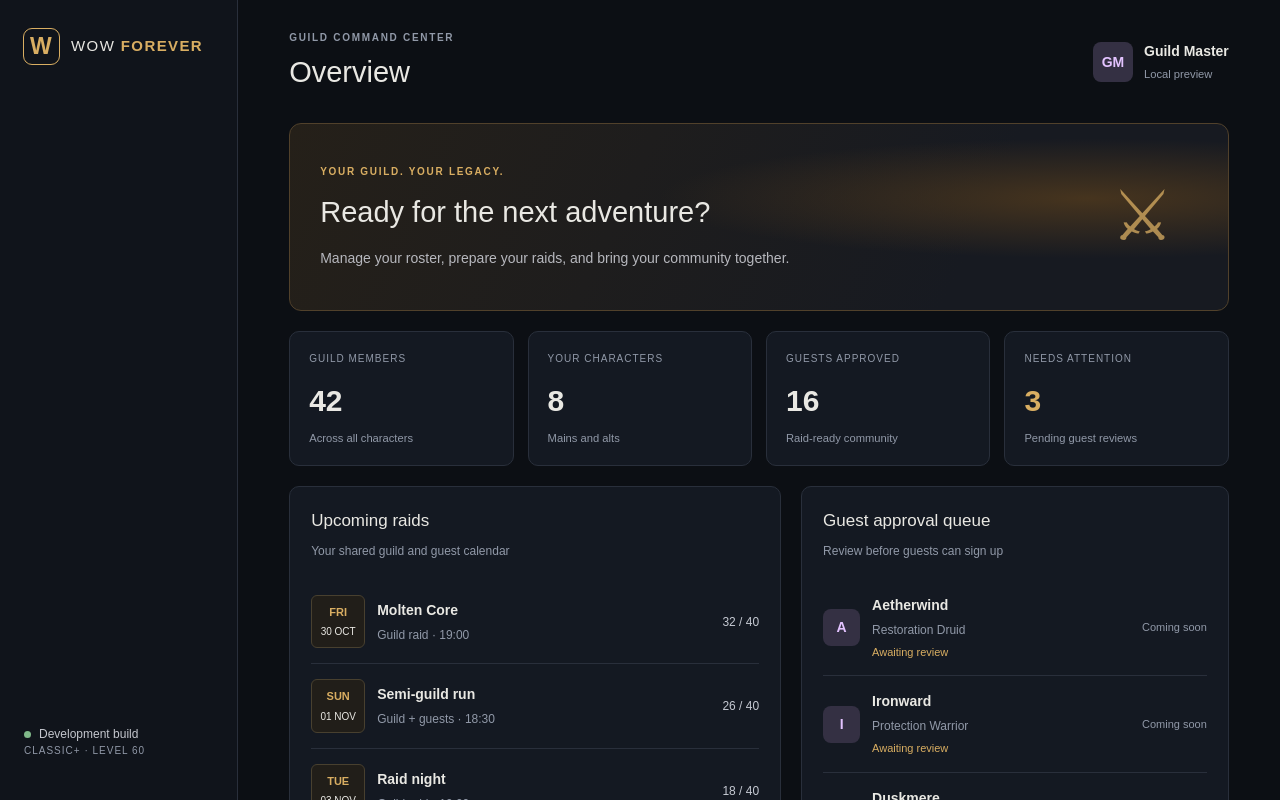
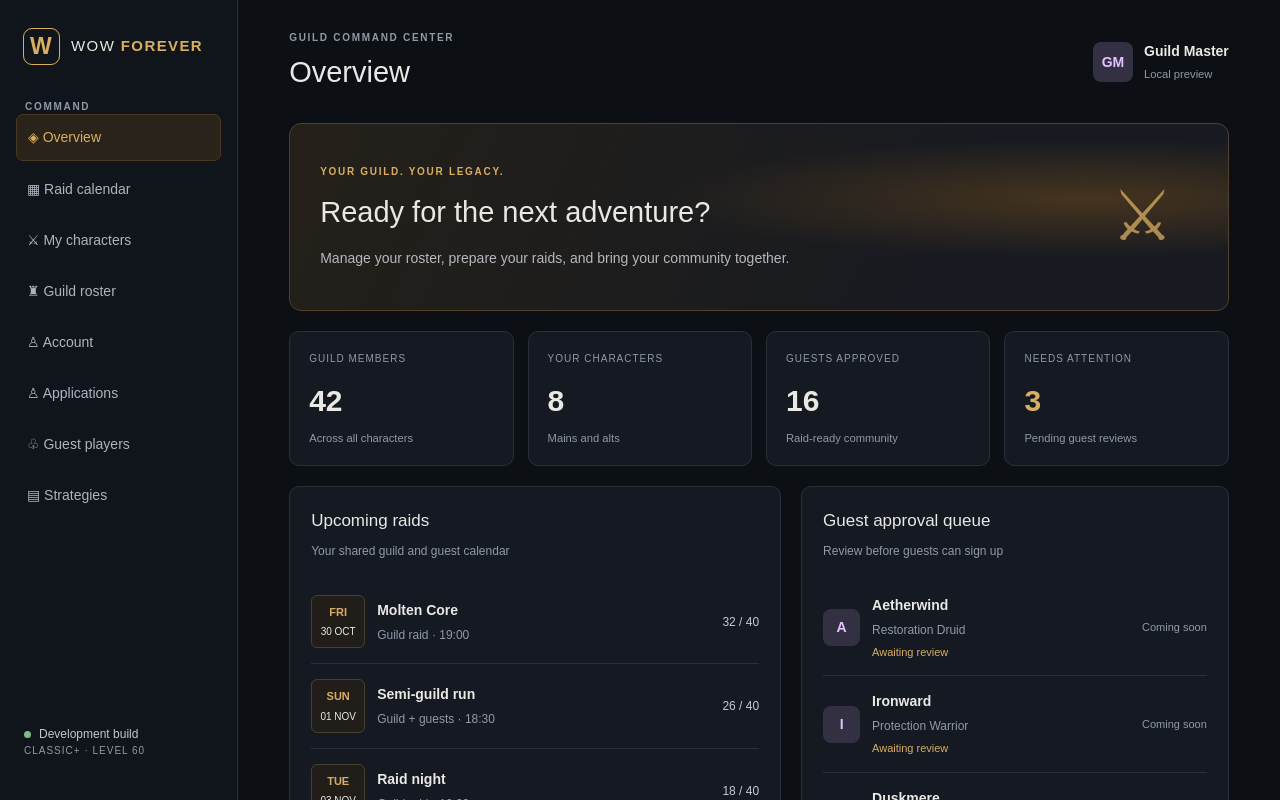
Before and after one commit to Wall-EEE/WoW-Forever-Guild-manager, a Next.js app: page / in a window 1280 px wide. Shown: the top 800 px of the page. Built offline with nearby package versions, Linux system fonts and the light colour scheme.

Commit message:
Keep desktop dashboard sidebar visible while using burger on mobile

```diff
--- a/app/globals.css
+++ b/app/globals.css
@@ -104,3 +104,15 @@ footer span { color: var(--gold); padding: 0 5px; }
  .sidebar-menu nav .nav-item{min-height:45px;padding:13px}
  .sidebar-bottom{display:none}
 }
+
+.sidebar-mobile-menu{display:none}
+@media(max-width:700px){
+ .sidebar>.nav-label,.sidebar>nav{display:none}
+ .sidebar-mobile-menu{display:block;position:relative;margin-left:auto}
+ .sidebar-mobile-menu summary{display:flex;align-items:center;gap:9px;list-style:none;min-height:48px;padding:10px 12px;border:1px solid #665136;border-radius:8px;background:#292319;color:#e9c181;cursor:pointer}
+ .sidebar-mobile-menu summary::-webkit-details-marker{display:none}
+ .sidebar-mobile-menu summary:focus-visible{outline:2px solid #e9c181;outline-offset:3px}
+ .sidebar-mobile-menu nav{display:none;position:absolute;right:0;top:calc(100% + 9px);width:min(290px,calc(100vw - 30px));padding:9px;background:#181d27;border:1px solid #6a553a;border-radius:10px;box-shadow:0 20px 40px #000a;z-index:20}
+ .sidebar-mobile-menu[open] nav{display:grid;grid-template-columns:1fr;gap:3px}
+ .sidebar-mobile-menu nav .nav-item{min-height:45px;padding:13px}
+}
--- a/app/page.tsx
+++ b/app/page.tsx
@@ -19,7 +19,7 @@ export default function Home() {
     <main className="app-shell">
       <aside className="sidebar">
         <a className="brand" href="/"><span className="brand-mark">W</span><span>WOW <b>FOREVER</b></span></a>
-        <details className="sidebar-menu"><summary aria-label="Toggle dashboard navigation"><span className="dashboard-burger" aria-hidden="true"><i/><i/><i/></span><span>Menu</span></summary><p className="nav-label">COMMAND</p>
+        <p className="nav-label">COMMAND</p>
         <nav>
           <a className="nav-item active" href="/">◈ Overview</a>
           <a className="nav-item" href="/raids">▦ Raid calendar</a>
@@ -29,7 +29,16 @@ export default function Home() {
           <a className="nav-item" href="#">♙ Applications</a>
           <a className="nav-item" href="/admin/guests">♧ Guest players</a>
           <a className="nav-item" href="#">▤ Strategies</a>
-        </nav></details>
+        </nav>
+        <details className="sidebar-mobile-menu"><summary aria-label="Toggle dashboard navigation"><span className="dashboard-burger" aria-hidden="true"><i/><i/><i/></span><span>Menu</span></summary>
+          <nav aria-label="Mobile dashboard navigation">
+            <a className="nav-item active" href="/">◈ Overview</a>
+            <a className="nav-item" href="/raids">▦ Raid Calendar</a>
+            <a className="nav-item" href="/characters">⚔ My Characters</a>
+            <a className="nav-item" href="/guild">♜ Guild Roster</a>
+            <a className="nav-item" href="/account">♙ Account</a>
+          </nav>
+        </details>
         <div className="sidebar-bottom"><span className="online-dot" />Development build<p>CLASSIC+ · LEVEL 60</p></div>
       </aside>
 
```
